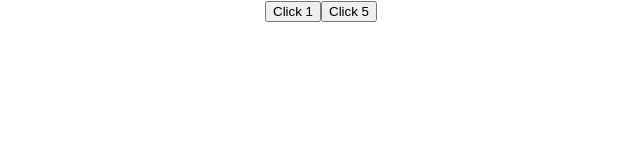
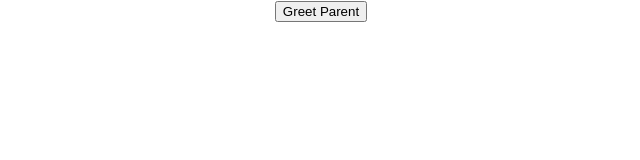
Before and after one commit to TheYachtingClam/ReactSandbox, a React (Create React App) app in the folder react-demo/: page / in a window 1280 px wide. Shown: the top 160 px of the page, without its empty margins (319-959 px from the left). Built offline with nearby package versions, Linux system fonts and the light colour scheme.

Commit message:
Parent callbacks

```diff
--- a/react-demo/src/App.js
+++ b/react-demo/src/App.js
@@ -1,20 +1,13 @@
 import "./App.css";
-import { ClickHandler } from "./components/ClickHandler";
+// import { ClickHandler } from "./components/ClickHandler";
+import { ParentComponent } from "./components/ParentComponent";
 // import { Greet } from "./components/Greet";
 //import { Message } from "./components/Message";
 
 function App() {
     return (
         <div className="App">
-            {/* <Greet name="Bruce" heroName="Batman" />
-            <Greet name="Clark" heroName="Superman">
-                <button>Action</button>
-            </Greet>
-            <Greet name="Diana" heroName="Wonder Woman">
-                <p>This is children props</p>
-            </Greet> */}
-            {/* <Message /> */}
-            <ClickHandler />
+            <ParentComponent />
         </div>
     );
 }
--- /dev/null
+++ b/react-demo/src/components/ChildComponent.js
@@ -0,0 +1,9 @@
+export const ChildComponent = (props) => {
+    return (
+        <div>
+            <button onClick={() => props.greetHandler("child")}>
+                Greet Parent
+            </button>
+        </div>
+    );
+};
--- /dev/null
+++ b/react-demo/src/components/ParentComponent.js
@@ -0,0 +1,9 @@
+import { ChildComponent } from "./ChildComponent";
+
+export const ParentComponent = () => {
+    const greetParent = (childName) => {
+        alert(`Hello Parent ${childName}`);
+    };
+
+    return <ChildComponent greetHandler={greetParent} />;
+};
```
